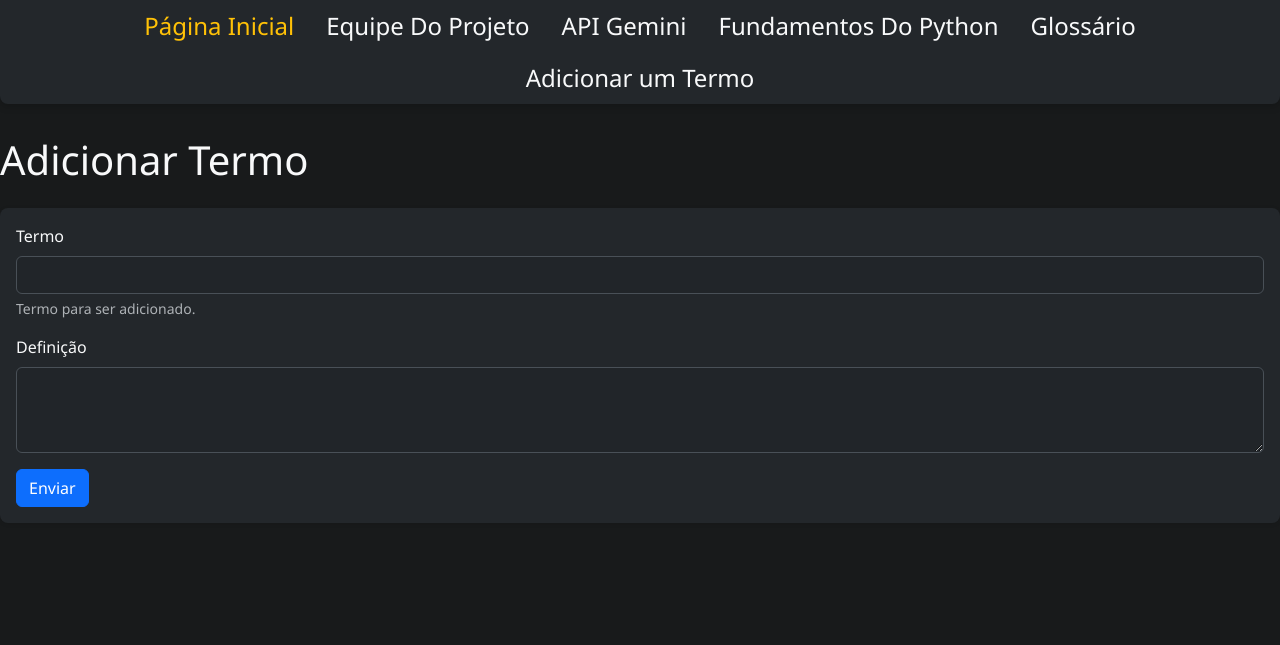
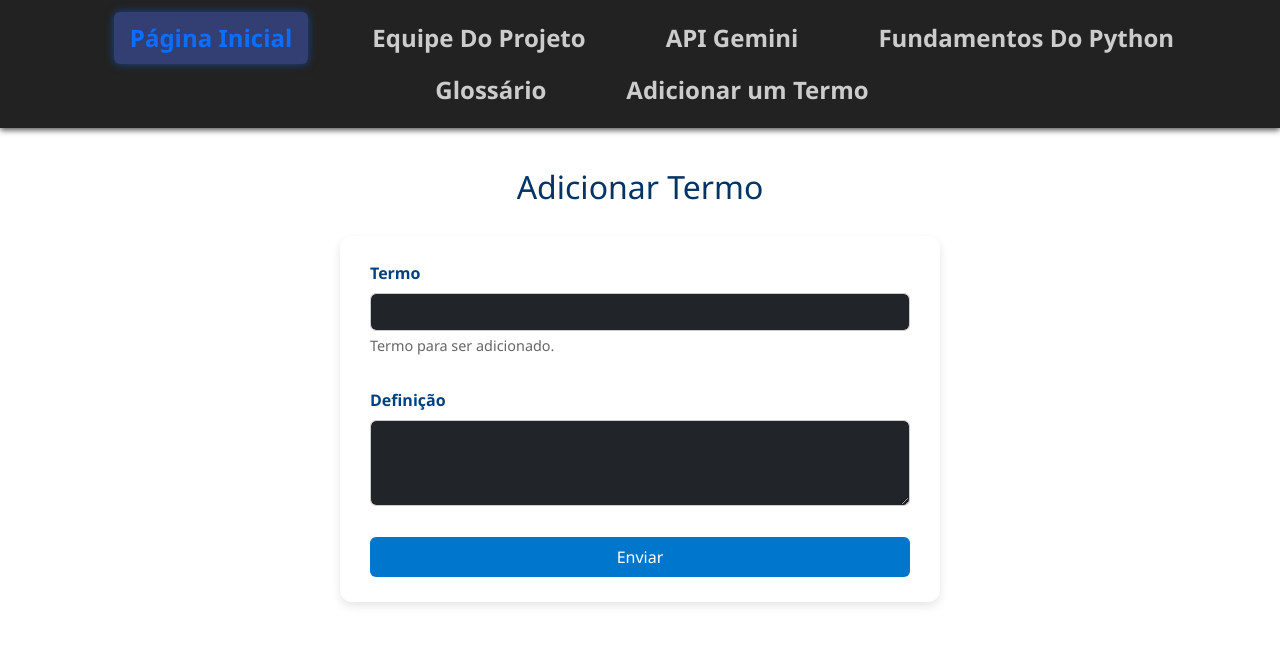
Before and after one commit to rebeccacandido/Projeto_Final_ip, a Flask app: page /novo_termo in a window 1280 px wide. Shown: the top 645 px of the page. Run offline with Flask 3, Linux system fonts and the light colour scheme.

Commit message:
style.css

```diff
--- a/static/style.css
+++ b/static/style.css
@@ -1,138 +1,428 @@
 body {
-    background-color: #181a1b;
-    color: #f8f9fa;
-    font-family: 'Segoe UI', Arial, sans-serif;
+    font-family: 'Segoe UI', sans-serif;
+    background-color: #FFFFFF;
+    color: #333;
     margin: 0;
     padding: 0;
 }
 
-h2, h3 {
-    color: #ffc107;
-    margin-top: 24px;
-}
-.cabeca{
+.cabeca {
+    background-color: #white;
+    color: white;
+    text-align: center;
+    padding: 30px 20px;
     display: flex;
     align-items: center;
     justify-content: center;
-    gap: 16px;
+    gap: 20px;
+    flex-wrap: wrap;
+}
+
+.logo-pequena {
+    width: 60px;
+    height: auto;
+}
+
+.ombro {
+    max-width: 900px;
+    margin: 40px auto;
+    background-color: white;
+    padding: 30px;
+    border-radius: 12px;
+    box-shadow: 0 4px 10px rgba(0, 0, 0, 0.1);
+}
+
+h1, h2 {
+    color: #003366;
+}
+
+ul {
+    margin-top: 20px;
+    padding-left: 20px;
+}
+
+ul li {
+    margin-bottom: 12px;
+    line-height: 1.5;
+    list-style: none;
+    position: relative;
+    padding-left: 24px;
+}
+
+ul li::before {
+    position: absolute;
+    left: 0;
+}
+
+p {
+    margin-top: 1rem;
+    margin-bottom: 1rem;
+    font-size: 1.05rem;
+    line-height: 1.6;
+}
+
+strong {
+    color: #1a4c89;
+}
+
+.sobree {
+    text-align: center;
+    color: #003366;
+    margin-top: 40px;
+    font-size: 2rem;
+}
+
+
+.time {
+    max-width: 800px;
+    margin: 30px auto;
+    background-color: #ffffff;
+    padding: 30px;
+    border-radius: 12px;
+    box-shadow: 0 4px 10px rgba(0, 0, 0, 0.1);
+}
+
+
+.time ul {
+    list-style: none;
+    padding: 0;
+}
+
+.time li {
+    margin-bottom: 20px;
+    font-size: 1.1rem;
+}
+
+.time a {
+    color: #0077cc;
+    text-decoration: none;
+    font-weight: bold;
+}
+
+.time a:hover {
+    text-decoration: underline;
+}
+
+h2 {
+    text-align: center;
+    color: #003366;
+    margin-top: 30px;
+    font-size: 1.8rem;
+}
+
+
+form {
+    max-width: 600px;
+    margin: 20px auto;
+    display: flex;
+    flex-direction: column;
+    gap: 15px;
+    padding: 25px;
+    background-color: white;
+    border-radius: 10px;
+    box-shadow: 0 4px 10px rgba(0, 0, 0, 0.1);
+}
+
+input[type="text"] {
+    padding: 12px;
+    font-size: 1rem;
+    border: 1px solid #ccc;
+    border-radius: 6px;
+    width: 100%;
+}
+
+button[type="submit"] {
+    background-color: #0077cc;
+    color: white;
+    border: none;
+    padding: 12px;
+    font-size: 1rem;
+    border-radius: 6px;
+    cursor: pointer;
+    transition: background-color 0.3s ease;
+}
+
+button[type="submit"]:hover {
+    background-color: #005fa3;
+}
+
+h3 {
+    margin-top: 30px;
+    text-align: center;
+    color: #003366;
+}
+
+p {
+    max-width: 700px;
+    margin: 10px auto;
+    padding: 15px;
+    background-color: #f4f7fa;
+    border-left: 4px solid #0077cc;
+    border-radius: 6px;
+    font-size: 1.05rem;
+    line-height: 1.6;
+}
+.fundamentos1 {
+    text-align: center;
+    color: #003366;
+    margin-top: 40px;
+    font-size: 2rem;
+}
+
+.fundamentos2 {
+    max-width: 900px;
+    margin: 30px auto;
+    padding: 30px;
+    background-color: #ffffff;
+    border-radius: 12px;
+    box-shadow: 0 4px 10px rgba(0, 0, 0, 0.1);
+}
+
+.fundamentos2 h3 {
+    color: #005fa3;
+    margin-top: 25px;
+    font-size: 1.3rem;
+}
+
+.fundamentos2 p {
+    font-size: 1.05rem;
+    margin-bottom: 10px;
+}
+
+pre {
+    background-color: #f4f4f4;
+    padding: 15px;
+    border-left: 4px solid #0077cc;
+    border-radius: 6px;
+    overflow-x: auto;
+    margin-bottom: 25px;
+}
+
+code {
+    font-family: 'Courier New', Courier, monospace;
+    font-size: 1rem;
+    color: #333;
+    display: block;
+}
+
+h1 {
+    text-align: center;
+    color: #003366;
+    margin-top: 30px;
+    font-size: 2rem;
+}
+
+
+table {
+    width: 95%;
+    margin: 30px auto;
+    border-collapse: collapse;
+    background-color: #ffffff;
+    box-shadow: 0 4px 12px rgba(0, 0, 0, 0.08);
+    border-radius: 8px;
+    overflow: hidden;
+}
+
+th, td {
+    padding: 14px 16px;
+    text-align: left;
+    border-bottom: 1px solid #ddd;
+}
+
+thead {
+    background-color: #003366;
+    color: white;
+}
+
+tbody tr:hover {
+    background-color: #f1f1f1;
+}
+
+
+.btn-sm {
+    margin: 0 4px;
+}
+
+
+.modal-content {
+    border-radius: 12px;
+}
+
+.modal-header, .modal-footer {
+    background-color: #f9f9f9;
+}
+
+.modal-title {
+    color: #003366;
+}
+
+.form-label {
+    font-weight: 600;
+}
+
+textarea.form-control {
+    resize: vertical;
+}
+
+
+@media screen and (max-width: 768px) {
+    table, thead, tbody, th, td, tr {
+        display: block;
+    }
+
+    thead tr {
+        display: none;
+    }
+
+    tr {
+        margin-bottom: 15px;
+        border: 1px solid #ccc;
+        border-radius: 8px;
+        padding: 10px;
+    }
+
+    td {
+        text-align: right;
+        position: relative;
+        padding-left: 50%;
+    }
+
+    td::before {
+        content: attr(data-label);
+        position: absolute;
+        left: 10px;
+        top: 10px;
+        font-weight: bold;
+        text-align: left;
+    }
+}
+h1 {
+    text-align: center;
+    color: #003366;
+    margin-top: 40px;
+    font-size: 2rem;
+}
+
+form {
+    max-width: 600px;
+    margin: 30px auto 50px auto;
+    background-color: #ffffff;
+    padding: 25px 30px;
+    border-radius: 12px;
+    box-shadow: 0 4px 10px rgba(0,0,0,0.1);
+}
+
+
+label.form-label {
+    font-weight: 600;
+    color: #004080;
+}
+
+
+input.form-control,
+textarea.form-control {
+    border: 1.5px solid #ccc;
+    border-radius: 6px;
+    transition: border-color 0.3s ease;
+}
+
+input.form-control:focus,
+textarea.form-control:focus {
+    border-color: #0077cc;
+    outline: none;
+    box-shadow: 0 0 5px rgba(0,119,204,0.4);
+}
+
+
+.form-text {
+    font-size: 0.9rem;
+    color: #666;
+    margin-top: 4px;
+}
+
+
+button.btn-primary,
+a.btn-primary,
+button.btn-danger,
+a.btn-danger {
+    padding: 8px 16px;
+    font-size: 1rem;
+    border-radius: 6px;
+    cursor: pointer;
+    transition: background-color 0.3s ease;
+    width: auto;
+    margin: 0;
+    display: inline-block;
+}
+
+
+button.btn-primary,
+a.btn-primary {
+    background-color: #0077cc;
+    border: none;
+    color: #fff;
+}
+
+button.btn-primary:hover,
+a.btn-primary:hover {
+    background-color: #005fa3;
 
 }
 
-.time{
-    display: flex;
-    align-items: center;
-    justify-content: center;
-    gap: 8px;
-    font-size: 1.5em;
+button.btn-danger,
+a.btn-danger {
+    background-color: #dc3545;
+    border: none;
 
 }
-.sobree{
-    display: flex;
-    align-items: center;
-    justify-content: center;
-    gap: 8px;
-    font-size: 3.5em;
 
-}
-.ombro{
-    text-align: center;
-    padding: 16px;
-    border-radius: 8px;
-    box-shadow: 0 1px 4px rgba(0,0,0,0.1);
-
-}
-.logo-pequena {
-    height: 40px;
-    width: auto;
+button.btn-danger:hover,
+a.btn-danger:hover {
+    background-color: #bb2d3b;
 }
 
 .nav {
-    margin-bottom: 32px;
-    font-size: 1.5em;
-    background: #23272b;
-    border-radius: 0 0 8px 8px;
-    box-shadow: 0 2px 8px rgba(0,0,0,0.2);
+  background-color: #222;
+  padding: 12px 0;
+  box-shadow: 0 2px 6px rgba(0,0,0,0.7);
+  margin-bottom: 40px;
+  margin-top: 0px;
+}
+
+.nav-item {
+  margin: 0 12px;
 }
 
 .nav-link {
-    color: #f8f9fa !important;
-    font-weight: 500;
-    transition: color 0.2s;
+  color: #ccc;
+  font-weight: 600;
+  font-size: 1.5rem;
+  padding: 8px 16px;
+  border-radius: 6px;
+  transition: background-color 0.3s ease, color 0.3s ease;
+  text-decoration: none;
+  display: inline-block;
 }
 
-.nav-link.active, .nav-link:hover {
-    color: #ffc107 !important;
+.nav-link.active {
+  color: #0d6efd; /* azul bootstrap */
+  background-color: #333f72;
+  box-shadow: 0 0 8px #0d6efd80;
 }
 
-form {
-    margin: 24px 0;
-    padding: 16px;
-    background: #23272b;
-    border-radius: 8px;
-    box-shadow: 0 1px 4px rgba(0,0,0,0.1);
+.nav-link:hover:not(.active) {
+  color: #fff;
+  background-color: #444;
+  text-decoration: none;
 }
 
-input[type="text"], textarea {
-    width: 100%;
-    padding: 8px;
-    border: 1px solid #343a40;
-    border-radius: 4px;
-    background: #181a1b;
-    color: #f8f9fa;
-    margin-bottom: 12px;
+@media (max-width: 576px) {
+  .nav {
+    flex-direction: column;
+    align-items: center;
+  }
+
+  .nav-item {
+    margin: 6px 0;
+  }
 }
-
-button {
-    background: #ffc107;
-    color: #23272b;
-    border: none;
-    padding: 8px 20px;
-    border-radius: 4px;
-    font-weight: bold;
-    cursor: pointer;
-    transition: background 0.2s;
-}
-
-button:hover {
-    background: #ffcd39;
-}
-
-p {
-    font-size: 1.1em;
-    line-height: 1.6;
-}
-
-table {
-    width: 100%;
-    background: #23272b;
-    color: #f8f9fa;
-    border-radius: 8px;
-    overflow: hidden;
-    margin-top: 24px;
-}
-
-th, td {
-    padding: 12px;
-    border-bottom: 1px solid #343a40;
-}
-
-th {
-    background: #181a1b;
-    color: #ffc107;
-}
-
-.fundamentos1{
-    display: flex;
-    align-items: center;
-    justify-content: center;
-    gap: 8px;
-    font-size: 2.5em;
-
-}
-.fundamentos2{
-    text-align: center;
-    padding: 16px;
-    border-radius: 8px;
-    box-shadow: 0 1px 4px rgba(0,0,0,0.1);
-    font-size: 1.5em;
-}
```
